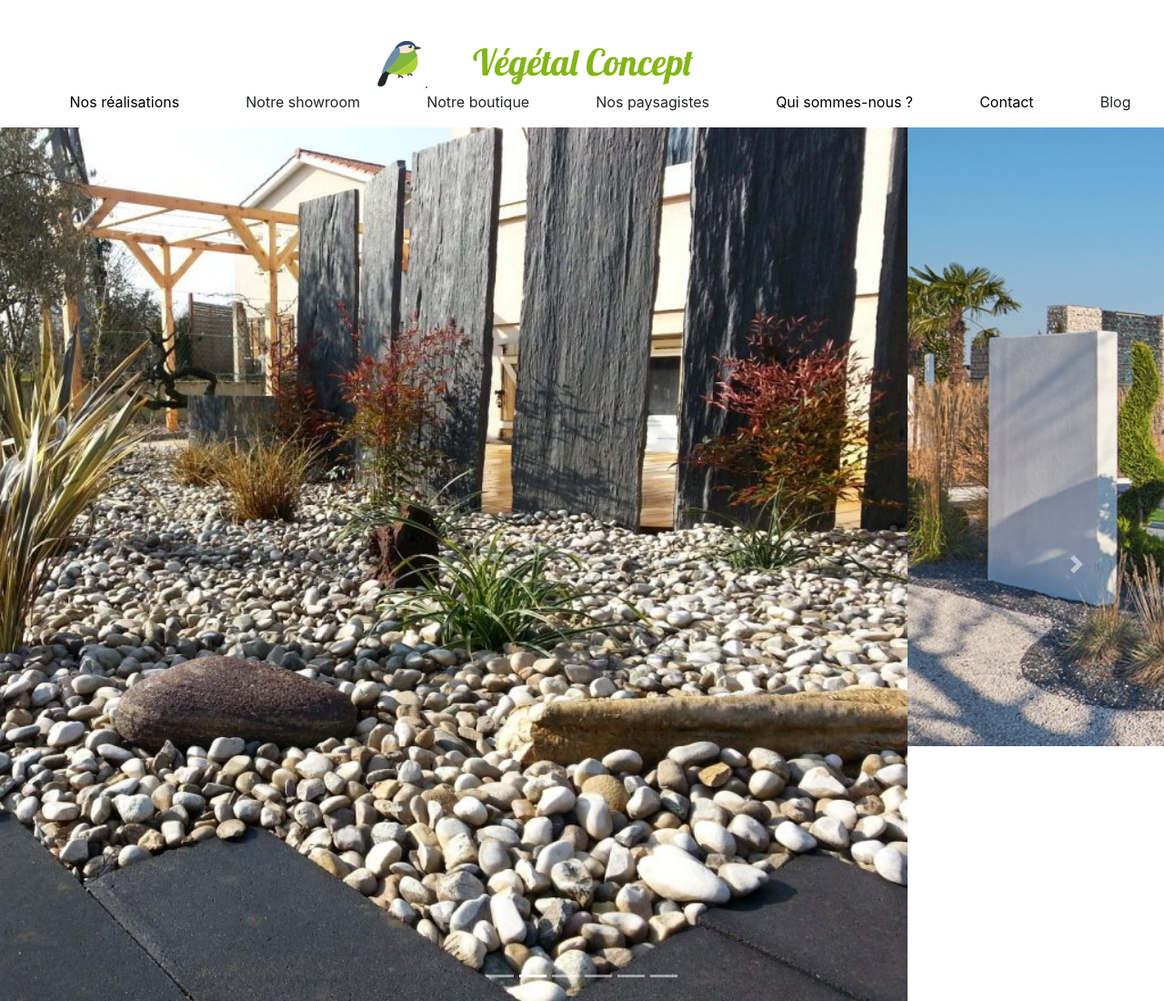
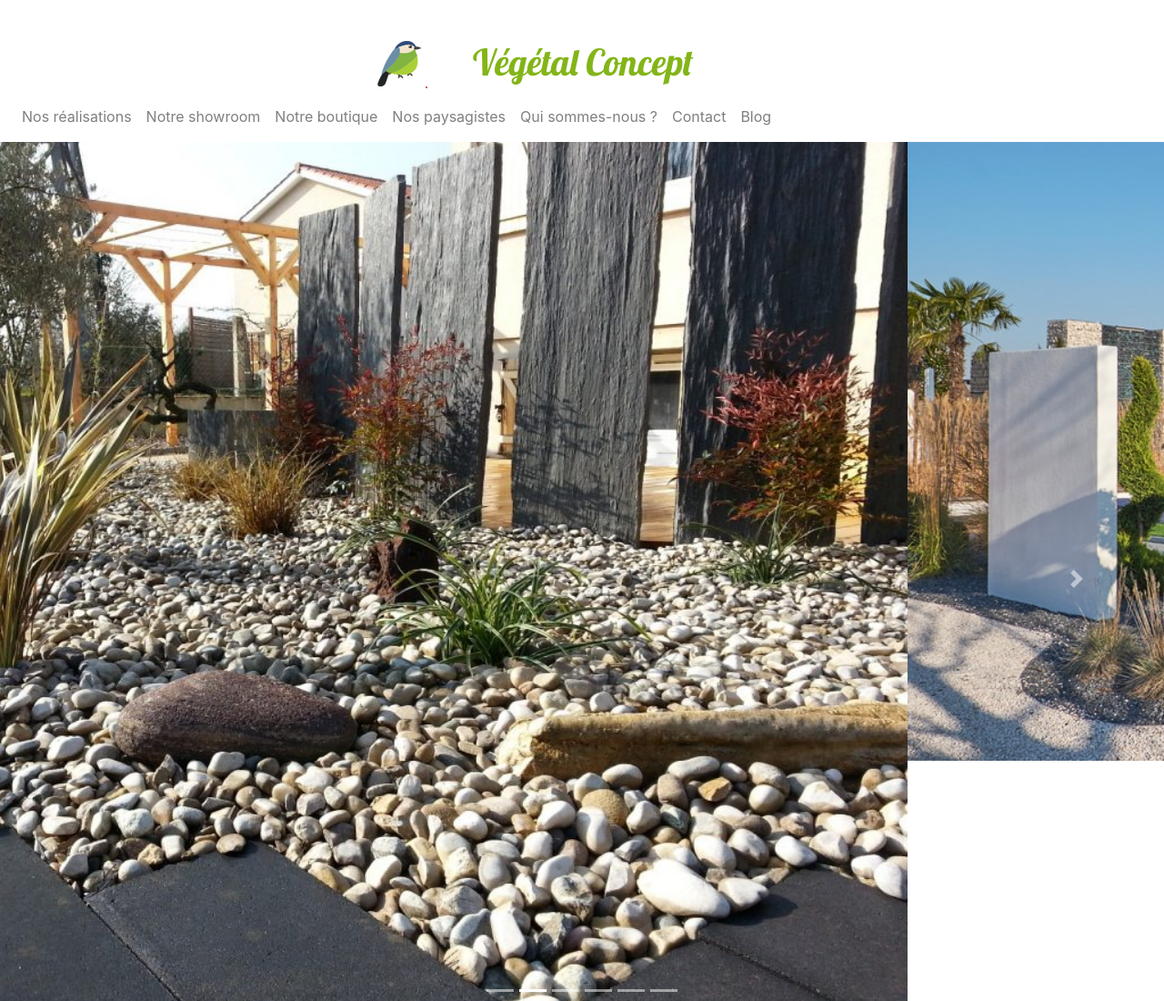
Before and after one commit to Ecologeek/House-of-Code, a plain HTML site: page index.html in a window 1280 px wide. Shown: the top 1100 px of the page at 91% size. Drawn offline with Linux system fonts and the light colour scheme.

Commit message:
Utilisation de bootstrap pour le menu
Supprime la gestion du menu dans le css
Ajoute les éléments <nav>, le boutton <navbar-toogler> et les classes <nav-item> sur les éléments du menu

```diff
--- a/css/style.css
+++ b/css/style.css
@@ -56,19 +56,6 @@ h1 {
     z-index: 0;
 }
 
-#menu ul {
-    display: flex;
-    flex-direction: row;
-    flex-wrap: wrap;
-    justify-content: space-around;
-    list-style-type: none;
-}
-
-#menu li a {
-    text-decoration: none;
-    color: black;
-}
-
 /* Définition des propriétés des éléments du corps de page */
 
 #accueil {
--- a/index.html
+++ b/index.html
@@ -29,15 +29,35 @@
         </div>
 
         <div id="menu">
-            <ul>
-                <li><a href="#realisations">Nos réalisations</a></li>
-                <li>Notre showroom</li>
-                <li>Notre boutique</li>
-                <li>Nos paysagistes</li>
-                <li><a href="#qui-sommes-nous">Qui sommes-nous&nbsp;?</a></li>
-                <li><a href="#newsletter">Contact</a></li>
-                <li>Blog</li>
-            </ul>
+            <nav class="navbar navbar-expand-sm navbar-light">
+                <button class="navbar-toggler" type="button" data-toggle="collapse" data-target="#navbarSupportedContent" aria-controls="navbarSupportedContent" aria-expanded="false" aria-label="Toggle navigation">
+                    <span class="navbar-toggler-icon"></span>
+                </button>
+                <div class="collapse navbar-collapse" id="navbarSupportedContent">
+                    <ul class="navbar-nav mr-auto">
+                        <li class="nav-item">
+                            <a class="nav-link" href="#realisations">Nos réalisations</a>
+                            </li>
+                        <li class="nav-item">
+                            <a class="nav-link" href="#">Notre showroom</a>
+                        </li>
+                        <li class="nav-item">
+                            <a class="nav-link" href="#">Notre boutique</a>
+                        </li>
+                        <li class="nav-item">
+                            <a class="nav-link" href="#">Nos paysagistes</a>
+                        </li>
+                        <li class="nav-item">
+                            <a class="nav-link" href="#qui-sommes-nous">Qui sommes-nous&nbsp;?</a></li>
+                        <li class="nav-item">
+                            <a class="nav-link" href="#newsletter">Contact</a>
+                        </li>
+                        <li class="nav-item">
+                            <a class="nav-link" href="#">Blog</a>
+                        </li>
+                    </ul>
+                </div>
+            </nav>
         </div>
     </header>
 
```
